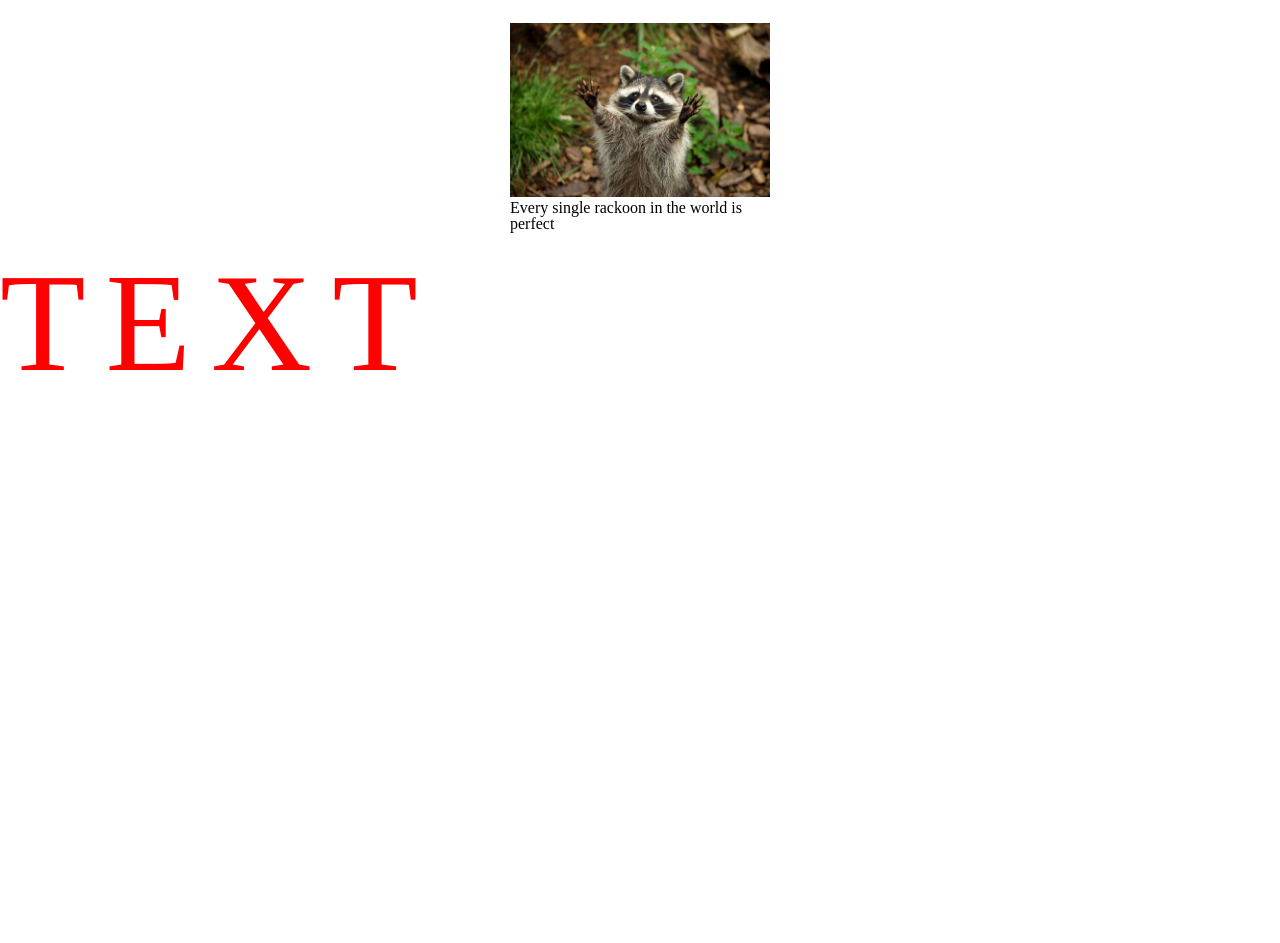
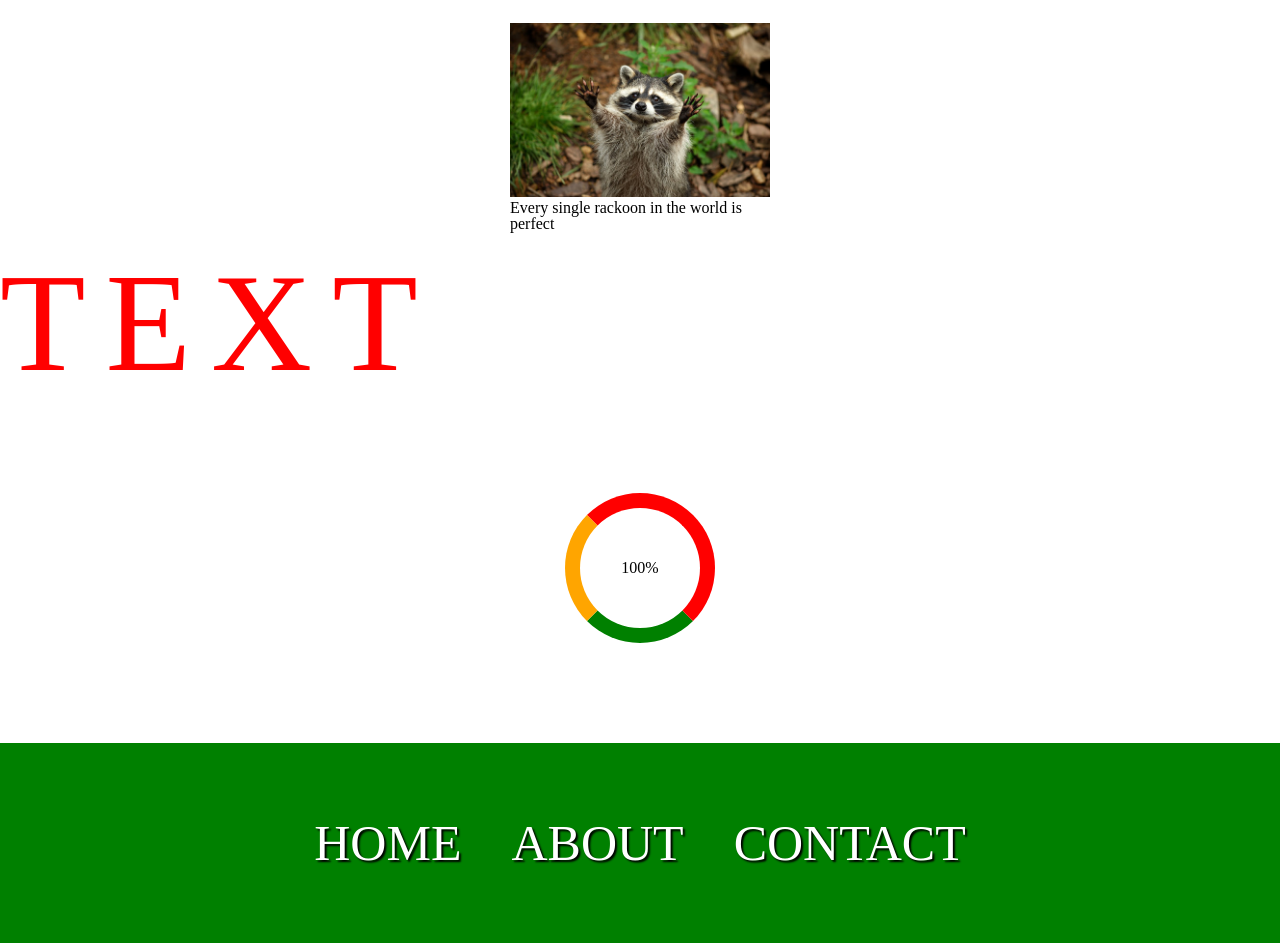
Before and after one commit to nikoloz-0/homework8, a plain HTML site: page index.html in a window 1280 px wide. Shown: the part 447-1390 px from the top of the page. Before the commit the page ends 847 px from the top, so only its background shows below. Drawn offline with Linux system fonts and the light colour scheme.

Commit message:
spiners vervitan

```diff
--- a/css/style.css
+++ b/css/style.css
@@ -1,6 +1,6 @@
 .container_box {
     width: min(100% 1440px);
-    position: relative;
+
 }
 
 /* davaleba 1 */
@@ -63,6 +63,7 @@
 
 /* davaleba 3 */
 .P_TEXT {
+    margin-bottom: 100px;
     font-size: 140px;
     color: red;
     letter-spacing: 20px;
@@ -78,3 +79,73 @@
         color: black;
     }
 }
+
+/* davaleba 4 */
+.spinner {
+
+    display: flex;
+    margin: auto;
+    margin-bottom: 100px;
+    align-items: center;
+    justify-content: center;
+    width: 150px;
+    height: 150px;
+    border: 15px solid red;
+    border-bottom: 15px solid green;
+    border-left: 15px solid orange;
+    border-radius: 50%;
+    animation: spinner 1s linear infinite;
+
+}
+
+@keyframes spinner {
+    from {
+        transform: rotate(0deg);
+    }
+
+    to {
+        transform: rotate(360deg);
+    }
+}
+
+.spinner:hover {
+    animation-play-state: paused;
+}
+
+span {
+    animation-play-state: paused;
+}
+
+/* am spinerma lamis klaviatura damalewina vnebdebi  */
+
+
+
+
+/* davaleba 5 */
+header {
+    background-color: green;
+    display: flex;
+    justify-content: center;
+    padding: 75px 75px;
+}
+
+ul {
+    display: flex;
+    column-gap: 50px;
+}
+
+.header_text {
+    font-size: 50px;
+    color: white;
+    text-shadow: 2px 2px 2px black;
+    transition: all 1s;
+
+}
+
+a:hover {
+    text-shadow: 1px 1px 10px rgb(168, 12, 168),
+        2px 2px 15px rgb(141, 7, 141),
+        3px 3px 20px rgb(116, 5, 116),
+        1px 1px 25px rgb(168, 12, 168);
+}
+/* davaleba 6 */
--- a/index.html
+++ b/index.html
@@ -27,7 +27,31 @@
         <!-- davaleba 3  -->
         <p class="P_TEXT">TEXT</p>
 
+         <!-- davaleba 4 -->
+    <div class="spinner">
+        <span>100%</span>
     </div>
+
+<!-- davaleba 5 -->
+
+<header>
+    <nav>
+        <ul>
+            <li><a href="index.html" class="header_text">HOME</a></li>
+            <li><a href="index.html" class="header_text">ABOUT</a></li>
+            <li><a href="index.html" class="header_text">CONTACT</a></li>
+        </ul>
+    </nav>
+</header>
+
+<!-- davaleba 6  -->
+
+
+
+
+    </div>
+
+
 </body>
 
 </html>
```
